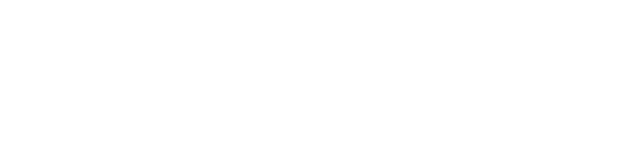
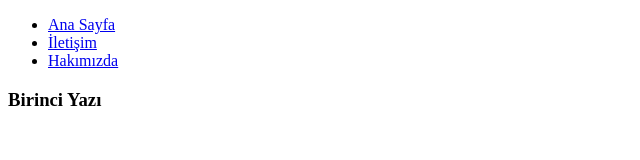
Before and after one commit to TunahanSerilmez/HTML_Odev, a plain HTML site: page index.html in a window 1280 px wide. Shown: the whole page, without its empty margins (0-640 px from the left). Drawn offline with Linux system fonts and the light colour scheme.

Commit message:
index changed

```diff
--- a/index.html
+++ b/index.html
@@ -8,11 +8,31 @@
 </head>
 <body>
     <!-- Navbar - Start -->
+    <header>
+        <nav>
+            <ul>
+                <li>
+                    <a href="index.html">Ana Sayfa</a>
+                </li>
+                <li>
+                    <a href="contact.html">İletişim</a>
+                </li>
+                <li>
+                    <a href="about-us.html">Hakımızda</a>
+                </li>
+            </ul>
+        </nav>
+    </header>
     <!-- Navbar - End -->
 
     <!-- Content - Start -->
-    <!-- Articles - Start -->
-    <!-- Articles - End -->
+    <section>
+        <!-- Articles - Start -->
+        <article>
+            <h1>Birinci Yazı</h1>
+        </article>
+        <!-- Articles - End -->
+    </section>
     <!-- Content - End -->
 
     <!-- Footer - Start -->
```
